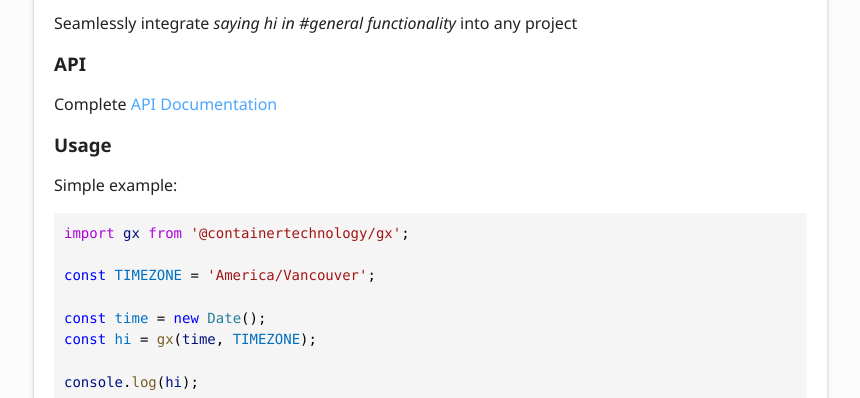
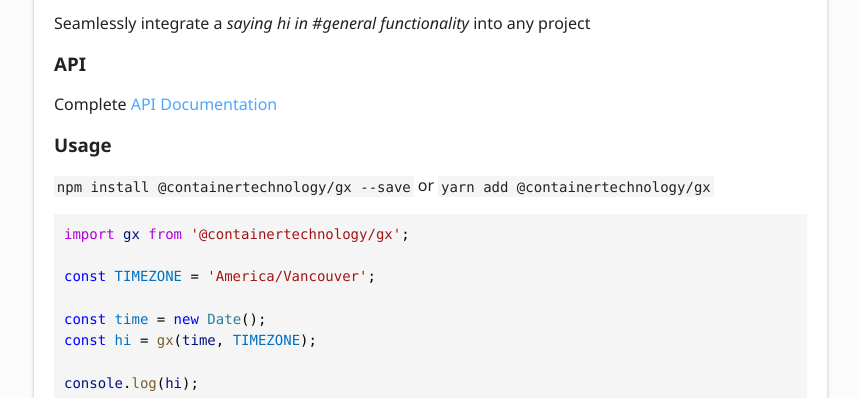
Before and after one commit to Container-Technology/gx, a plain HTML site: page index.html in a window 1280 px wide. Shown: the part 862-1260 px from the top of the page, without its empty margins (6-866 px from the left). Drawn offline with Linux system fonts and the light colour scheme.

Commit message:
Deploying to gh-pages from @ Container-Technology/gx@7771458a49514f54b03f66cc1fe635e6dccd908e 🚀

```diff
--- a/index.html
+++ b/index.html
@@ -4,7 +4,7 @@
 </a>
 <p><img src="https://img.shields.io/github/workflow/status/container-technology/gx/Deploy" alt="GitHub Workflow Status">
 <a href="https://discord.gg/JqM8hm88st"><img src="https://img.shields.io/discord/932647002368516118" alt="Discord"></a></p>
-<p>Seamlessly integrate <em>saying hi in #general functionality</em> into any project</p>
+<p>Seamlessly integrate a <em>saying hi in #general functionality</em> into any project</p>
 
 <a href="#api" id="api" style="color: inherit; text-decoration: none;">
   <h3>API</h3>
@@ -14,7 +14,7 @@
 <a href="#usage" id="usage" style="color: inherit; text-decoration: none;">
   <h3>Usage</h3>
 </a>
-<p>Simple example:</p>
+<p><code>npm install @containertechnology/gx --save</code> or <code>yarn add @containertechnology/gx</code></p>
 <pre><code><span class="hl-0">import</span><span class="hl-1"> </span><span class="hl-2">gx</span><span class="hl-1"> </span><span class="hl-0">from</span><span class="hl-1"> </span><span class="hl-3">&#39;@containertechnology/gx&#39;</span><span class="hl-1">;</span><br/><br/><span class="hl-4">const</span><span class="hl-1"> </span><span class="hl-5">TIMEZONE</span><span class="hl-1"> = </span><span class="hl-3">&#39;America/Vancouver&#39;</span><span class="hl-1">;</span><br/><br/><span class="hl-4">const</span><span class="hl-1"> </span><span class="hl-5">time</span><span class="hl-1"> = </span><span class="hl-4">new</span><span class="hl-1"> </span><span class="hl-6">Date</span><span class="hl-1">();</span><br/><span class="hl-4">const</span><span class="hl-1"> </span><span class="hl-5">hi</span><span class="hl-1"> = </span><span class="hl-7">gx</span><span class="hl-1">(</span><span class="hl-2">time</span><span class="hl-1">, </span><span class="hl-5">TIMEZONE</span><span class="hl-1">);</span><br/><br/><span class="hl-2">console</span><span class="hl-1">.</span><span class="hl-7">log</span><span class="hl-1">(</span><span class="hl-2">hi</span><span class="hl-1">);</span>
 </code></pre>
 </div></div><div class="col-4 col-menu menu-sticky-wrap menu-highlight"><nav class="tsd-navigation primary"><ul><li class="current"><a href="modules.html">Exports</a></li></ul></nav><nav class="tsd-navigation secondary menu-sticky"><ul><li class="tsd-kind-function"><a href="modules.html#default" class="tsd-kind-icon">default</a></li></ul></nav></div></div></div><footer class="with-border-bottom"><div class="container"><h2>Settings</h2><p>Theme <select id="theme"><option value="os">OS</option><option value="light">Light</option><option value="dark">Dark</option></select></p></div></footer><div class="container tsd-generator"><p>Generated using <a href="https://typedoc.org/" target="_blank">TypeDoc</a></p></div><div class="overlay"></div><script src="assets/main.js"></script></body></html>
```
Also changed, not shown: modules.html (+1 -1 lines).
